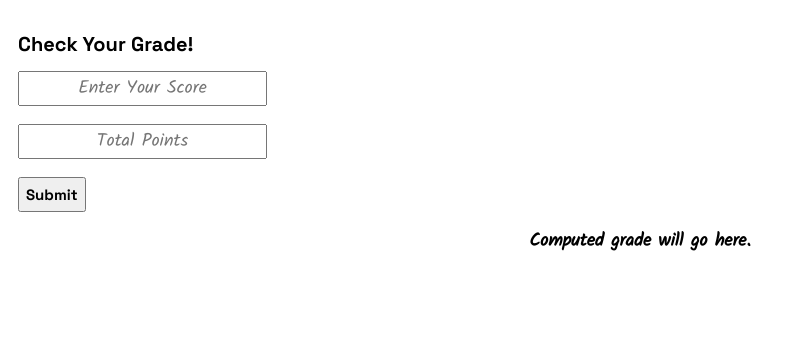
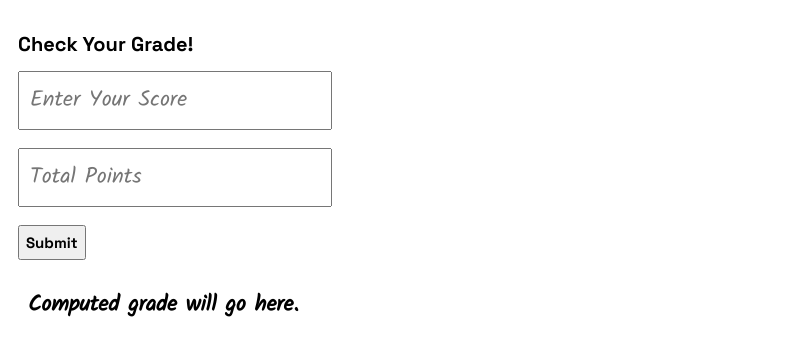
Before and after one commit to HSE-CS1/grade-check, a plain HTML site: page index.html in a window 1280 px wide. Shown: the whole page, without its empty margins (0-795 px from the left). Drawn offline with Linux system fonts and the light colour scheme.

Commit message:
Update style.css

```diff
--- a/style.css
+++ b/style.css
@@ -19,6 +19,6 @@ button{
 
 h2, input{
     font-family: 'Kalam', cursive;
-    font-size: 18px;
-    text-align: center;
+    font-size: 22px;
+    padding:10px;
 }
```
